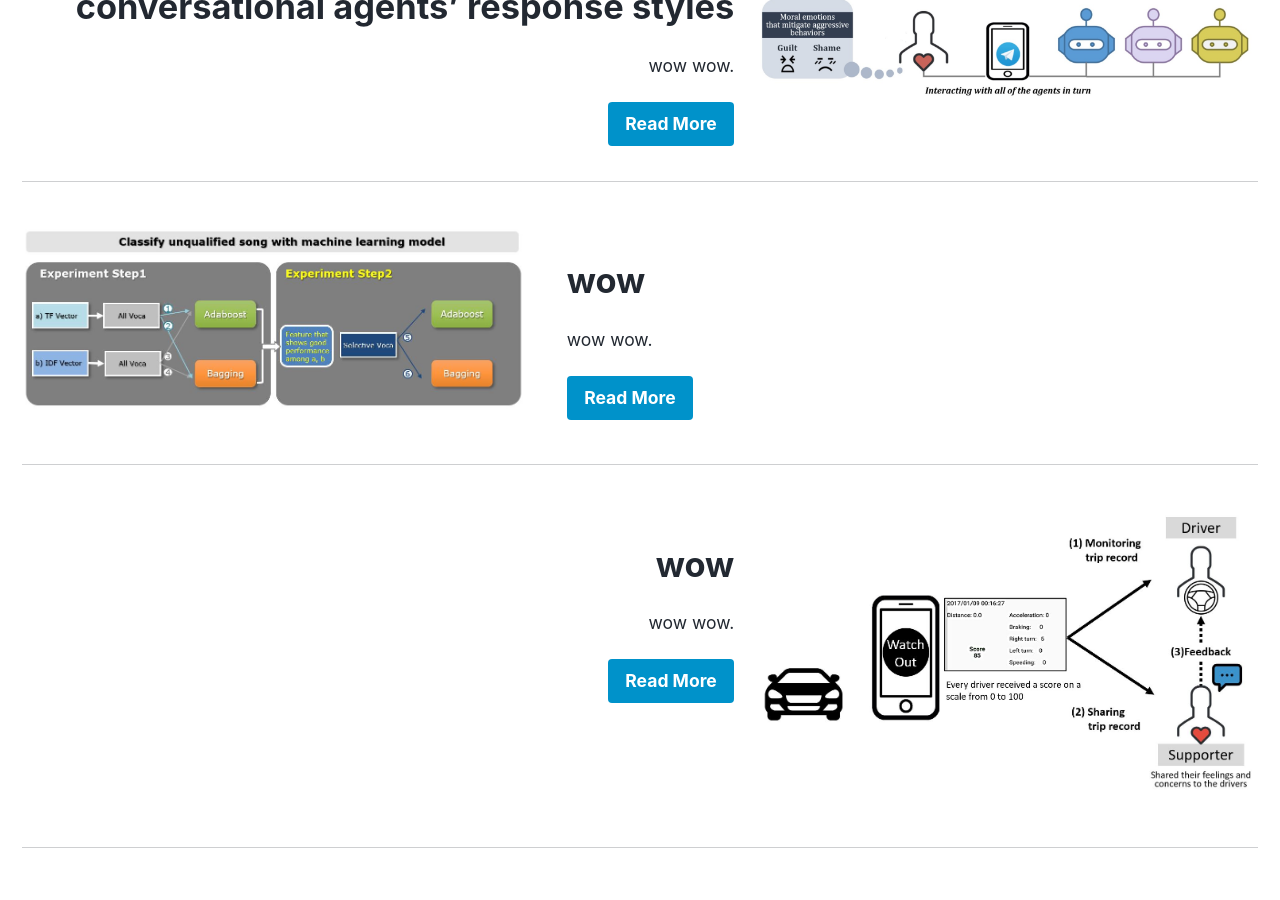
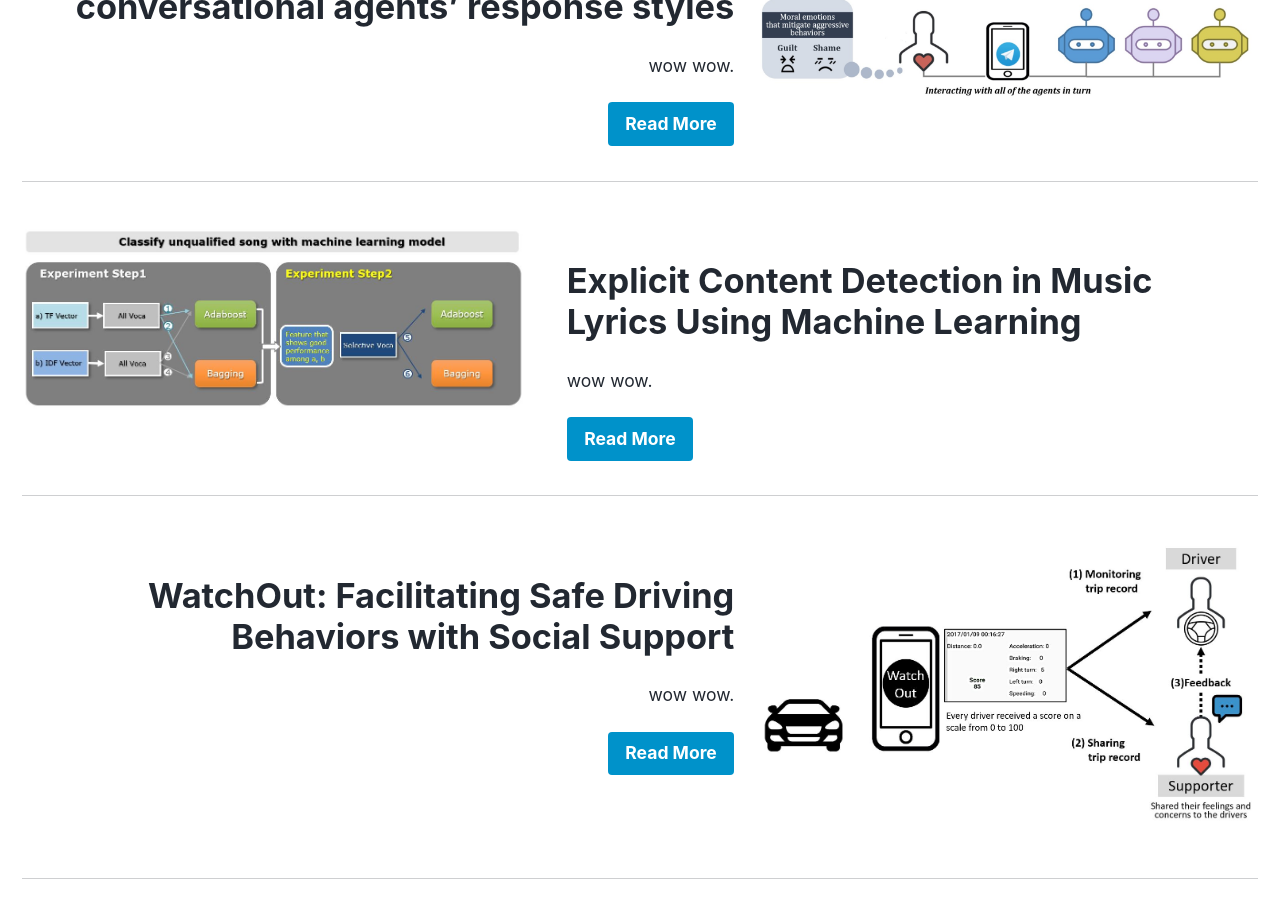
Before and after one commit to tesschin/tesschin.github.io, a Jekyll site: the page built from _pages/projects_index.md, in a window 1280 px wide and 900 px high, scrolled down 596 px. Built offline with Jekyll 4.4.1, drawn with Linux system fonts in a browser that asks for light colours; nearby versions of some CDN libraries.

Commit message:
Update projects_index.md

```diff
--- a/_pages/projects_index.md
+++ b/_pages/projects_index.md
@@ -22,7 +22,7 @@ Conversational_agent_project:
 music_project:
   - image_path: /assets/images/Music.JPG
     alt: "placeholder image 2"
-    title: "wow"
+    title: "Explicit Content Detection in Music Lyrics Using Machine Learning"
     excerpt: 'wow wow.'
     url: "/wowproject"
     btn_label: "Read More"
@@ -31,7 +31,7 @@ music_project:
 driving_project:
   - image_path: /assets/images/Driving_project.JPG
     alt: "placeholder image 2"
-    title: "wow"
+    title: "WatchOut: Facilitating Safe Driving Behaviors with Social Support"
     excerpt: 'wow wow.'
     url: "/wowproject"
     btn_label: "Read More"
```
